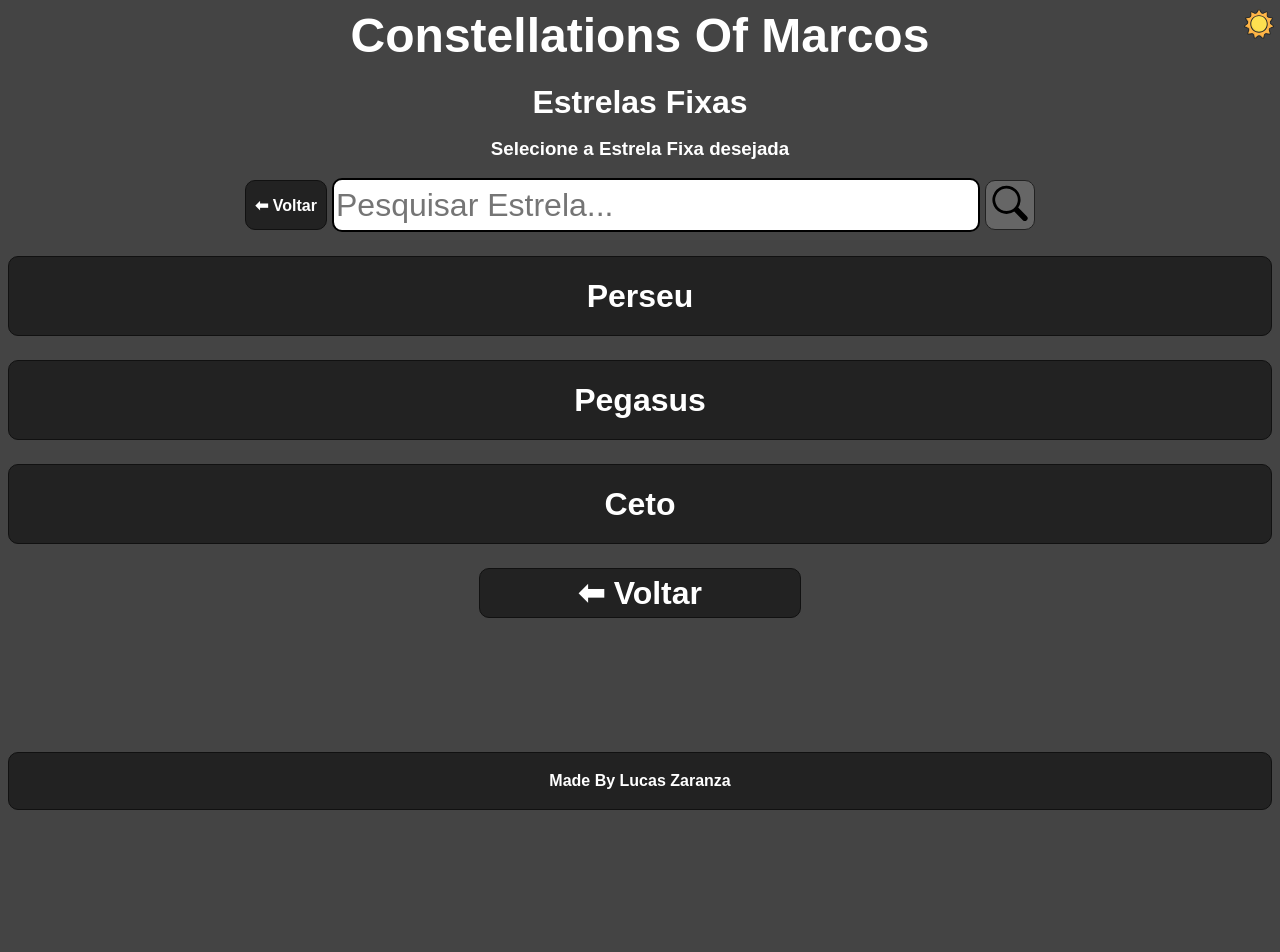
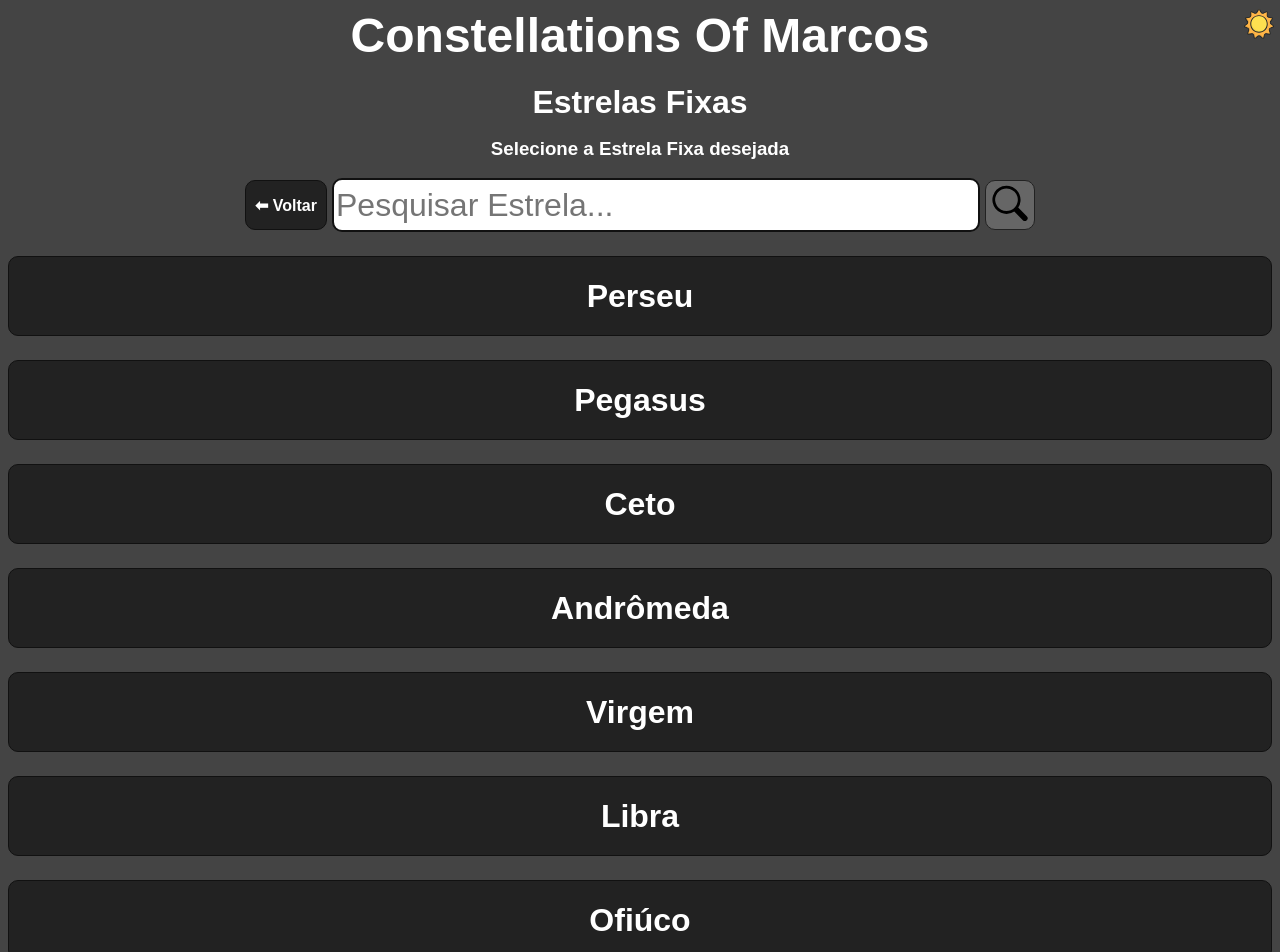
Before and after one commit to lucaspzaranza/constellations-of-marcos, a React (Create React App) app: page /fixedStars in a window 1280 px wide. Shown: the top 952 px of the page. Before the commit the page ends 818 px from the top, so only its background shows below. Built offline with nearby package versions, Linux system fonts and the light colour scheme.

Commit message:
added about pages height and right footer position

```diff
--- a/src/components/SearchInput/styles.js
+++ b/src/components/SearchInput/styles.js
@@ -1,12 +1,16 @@
 import { styled } from "styled-components";
-import { titleBreakLineBreakPoint, mobileMaxWidth } from "../../styles/global";
+import { titleBreakLineBreakPoint, mobileMaxWidth, fullHDMinWidth } from "../../styles/global";
 
 export default styled.input`
     width: 50vw;
     height: 6vh;
     font-size: 2rem;
     border-radius: ${props => props.theme.borderRadius};
-    border: 2px solid;
+    border: 2px solid ${props => props.theme.buttonBorder};
+
+    &:focus {
+        outline: 1px solid ${props => props.theme.inputFocus};
+    }
 
     @media ${titleBreakLineBreakPoint} {
         font-size: 4vw;
@@ -30,5 +34,8 @@ export const InputContainer = styled.div`
         border-radius: ${props => props.theme.borderRadius};
         width: 3em;
 
+        @media ${fullHDMinWidth} {
+            width: 3.85em;
+        }
     }
 `;
--- a/src/pages/AboutMarcos/index.js
+++ b/src/pages/AboutMarcos/index.js
@@ -24,8 +24,8 @@ export default function AboutMarcos() {
                     <IconLink icon="instagram" path="https://www.instagram.com/horary_astrology/"/>
                     <IconLink icon="youtube" path="https://www.youtube.com/@marcos_monteiro"/>
                 </IconLinkDiv>
+            </MarcosArticle>
 
-            </MarcosArticle>
             <ArticleButton onClick={backFunction}>
                 Voltar
             </ArticleButton>
--- a/src/pages/AboutMarcos/styles.js
+++ b/src/pages/AboutMarcos/styles.js
@@ -1,8 +1,17 @@
 import { styled } from "styled-components";
-import { tabletMaxWidth } from "../../styles/global";
+import { mobileMaxWidth, tabletMaxWidth, fullHDMinWidth } from "../../styles/global";
 
 export default styled.article`
     margin-bottom: 10px;
+    height: calc(100vh - 7.3cm);
+
+    @media ${mobileMaxWidth} {
+        height: calc(100vh - 9.15cm);
+    }
+
+    @media ${fullHDMinWidth} {
+        height: calc(100vh - 8.7cm);
+    }
 
     img {
         width: 15em;
--- a/src/pages/AboutMe/index.js
+++ b/src/pages/AboutMe/index.js
@@ -1,7 +1,8 @@
 import { useNavigate } from "react-router-dom";
 import { ArticleButton, IconLinkDiv } from "../../styles/global";
 import duck from '../../assets/pics/duck.jpg';
-import ZazaArticle from './styles';
+import ZazaArticle from '../AboutMarcos/styles';
+
 import IconLink from '../../components/IconLink';
 
 export default function AboutMe() {
@@ -17,8 +18,7 @@ export default function AboutMe() {
             <ZazaArticle>
                 <img src={duck} alt="duck"/>
                 <p>
-                    Programador, músico e astrólogo. Como eu faço tudo isso? Seguindo o exemplo de um pato,
-                    que nada, anda e voa.
+                    Eu sou um pato. O pato anda, nada e voa, eu sou programador, músico e astrólogo.
                 </p>
 
                 <IconLinkDiv>
--- a/src/pages/AboutMe/styles.js
+++ /dev/null
@@ -1,12 +0,0 @@
-import { styled } from "styled-components";
-import { tabletMaxWidth } from "../../styles/global";
-
-export default styled.article`
-    img {
-        width: 25em;
-
-        @media ${tabletMaxWidth} {
-            width: 50vw;
-        }
-    }
-`;
--- a/src/pages/ItemsPage/index.js
+++ b/src/pages/ItemsPage/index.js
@@ -2,7 +2,7 @@ import { useState } from "react";
 import SearchInput from "../../components/SearchInput";
 import { MenuItemButton } from "../../styles/global";
 import { Link } from "react-router-dom";
-import { BackLinkContainer, BackLinkIconContainer, ItemsPageContainer, HeaderMenu } from './styles'
+import { BackLinkContainer, BackLinkIconContainer, ItemsPageContainer, HeaderMenu, MenuItemsContainer } from './styles'
 
 export default function ItemsPage({ title, subtitle, inputPlaceholder, ItemComponent }) {
     const [showItems, setShowItems] = useState(false);
@@ -22,6 +22,22 @@ export default function ItemsPage({ title, subtitle, inputPlaceholder, ItemCompo
             id: 3,
             name: 'Ceto'
         },
+        {
+            id: 4,
+            name: 'Andrômeda'
+        },
+        {
+            id: 5,
+            name: 'Virgem'
+        },
+        {
+            id: 6,
+            name: 'Libra'
+        },
+        {
+            id: 7,
+            name: 'Ofiúco'
+        }
     ]
 
     useState(() => {
@@ -50,11 +66,17 @@ export default function ItemsPage({ title, subtitle, inputPlaceholder, ItemCompo
                     <SearchInput placeholder={inputPlaceholder} filterFunction={filterArray}/>
                 </HeaderMenu>
 
-                {filteredArray.map(item => (
-                    <MenuItemButton key={item.id} type="button" onClick={() => toggleShowItems(item.id)}>
-                        {item.name}
-                    </MenuItemButton>
-                ))}
+                <MenuItemsContainer>
+                    {filteredArray.length === 0 && (
+                        <p>Sua busca não encontrou nenhum resultado.</p>
+                    )}
+
+                    {filteredArray.map(item => (
+                        <MenuItemButton key={item.id} type="button" onClick={() => toggleShowItems(item.id)}>
+                            {item.name}
+                        </MenuItemButton>
+                    ))}
+                </MenuItemsContainer>
 
                 <BackLinkContainer>
                     <Link to="/">⬅ Voltar</Link>
--- a/src/pages/ItemsPage/styles.js
+++ b/src/pages/ItemsPage/styles.js
@@ -1,5 +1,5 @@
 import { styled } from "styled-components";
-import { mobileMaxWidth } from "../../styles/global";
+import { mobileMaxWidth, fullHDMinWidth } from "../../styles/global";
 import { Link } from "react-router-dom";
 
 export const ItemsPageContainer = styled.div`
@@ -7,6 +7,10 @@ export const ItemsPageContainer = styled.div`
 
     @media ${mobileMaxWidth} {
         min-height: calc(100vh - 5.7cm);
+    }
+
+    @media ${fullHDMinWidth} {
+        min-height: calc(100vh - 4.55cm);
     }
 `;
 
@@ -18,6 +22,14 @@ export const BackLinkContainer = styled.div`
     a {
         height: 6vh;
         width: ${props => props.theme.buttonWidth};
+    }
+`;
+
+export const MenuItemsContainer = styled.div`
+    min-height: 54vh;
+
+    @media ${mobileMaxWidth} {
+        min-height: 44vh;
     }
 `;
 
--- a/src/styles/global.js
+++ b/src/styles/global.js
@@ -5,7 +5,8 @@ export const narrowScreen = '400px';
 export const tabletScreen = '600px';
 export const titleBreakLine = '740px';
 export const desktopScreen = '800px';
-export const fullHDScreenWidth = '1920px';
+//export const fullHDScreenWidth = '1920px';
+export const fullHDScreenWidth = '1800px';
 export const fullHDScreenHeight = '900px';
 
 export const mobileMaxWidth = `(max-width: ${narrowScreen})`;
--- a/src/styles/themes/dark.js
+++ b/src/styles/themes/dark.js
@@ -7,7 +7,8 @@ const dark = {
     backgroundDarker: '#222',
     buttonBorder: '#111',
     clickColor: '#000',
-    searchIconBackground: '#666'
+    searchIconBackground: '#666',
+    inputFocus: 'black'
 }
 
 export default dark;
--- a/src/styles/themes/light.js
+++ b/src/styles/themes/light.js
@@ -7,7 +7,8 @@ const light = {
     backgroundDarker: '#b3dbff',
     buttonBorder: '#80c3ff',
     clickColor: '#4dacff',
-    searchIconBackground: '#b3dbff'
+    searchIconBackground: '#b3dbff',
+    inputFocus: 'blue'
 }
 
 export default light;
```
